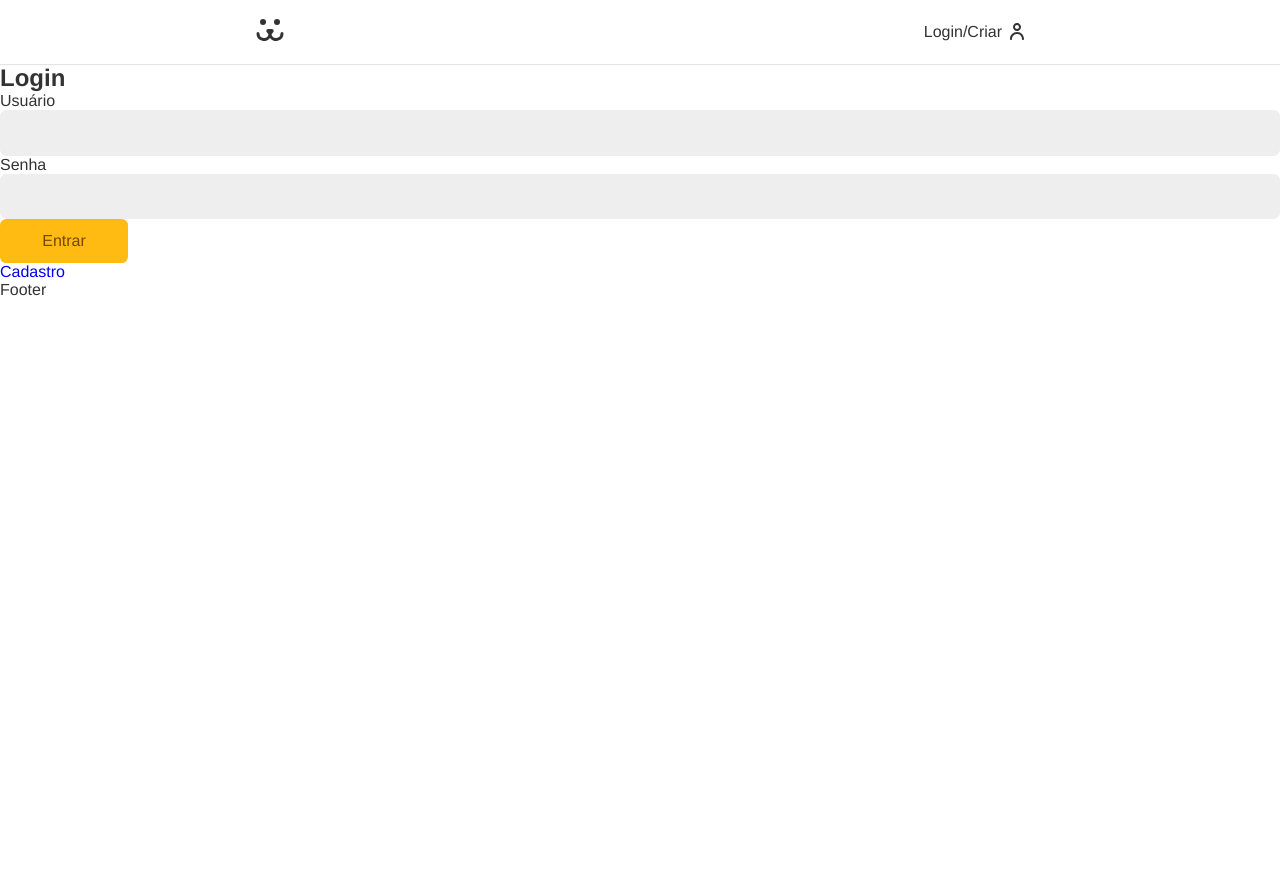
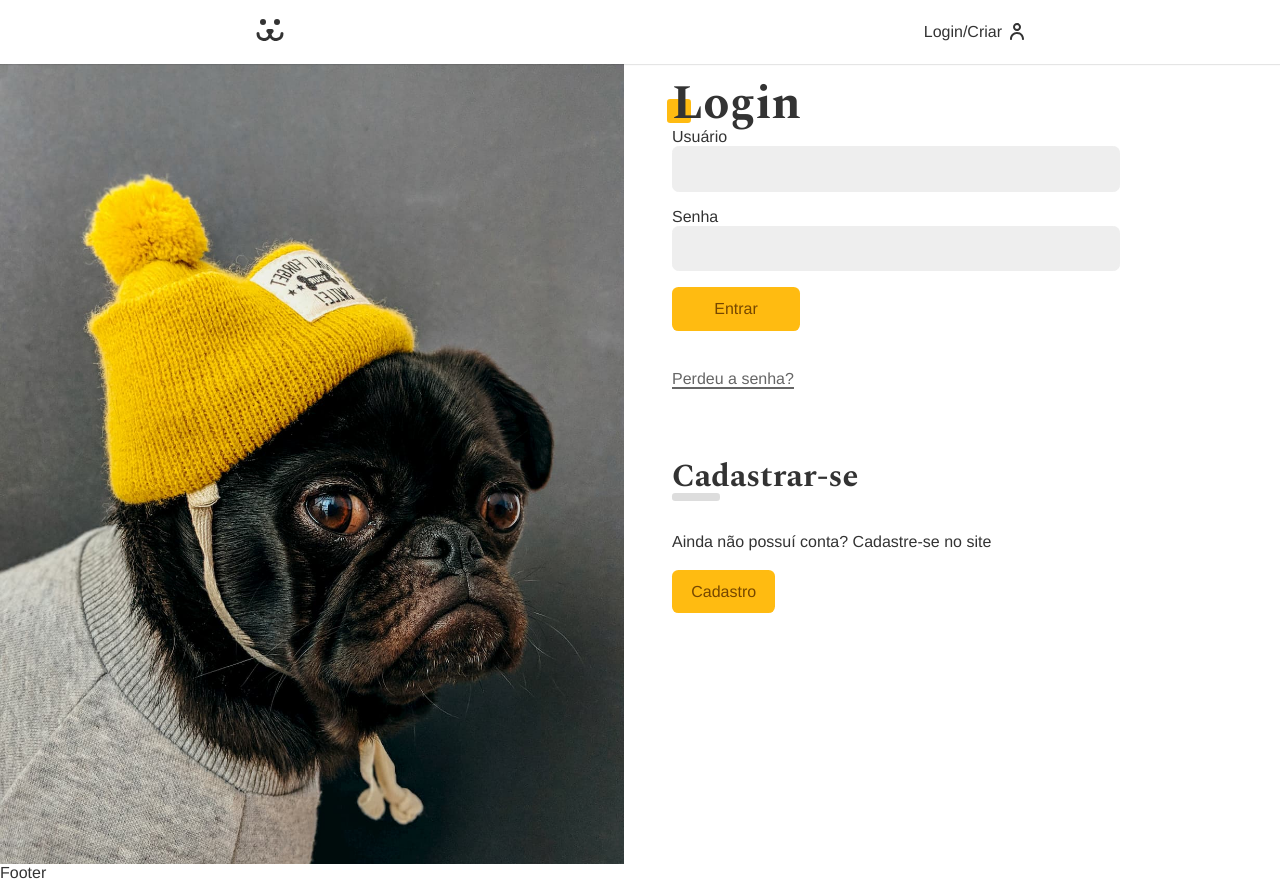
Before and after one commit to LeonardoFurmann/origamid-react, a React (Vite) app in the folder dogs/: page /login in a window 1280 px wide. Before the commit the page ends 800 px from the top, so only its background shows below. Built offline with nearby package versions, Linux system fonts and the light colour scheme.

Commit message:
Cadastro

```diff
--- a/dogs/src/App.css
+++ b/dogs/src/App.css
@@ -1,3 +1,5 @@
+@import url('https://fonts.googleapis.com/css2?family=Spectral:ital,wght@0,200;0,300;0,400;0,500;0,600;0,700;0,800;1,200;1,300;1,400;1,500;1,600;1,700;1,800&display=swap');
+
 * {
     box-sizing: border-box;
   }
@@ -41,6 +43,7 @@
 
   a {
     text-decoration: none;
+    color: #333;
   }
 
   .container {
@@ -48,3 +51,42 @@
     padding: 0 1rem;
     margin: 0 auto;
   }
+
+  .animeLeft{
+    opacity: 0;
+    transform: translate3d(-20px);
+    animation: animeLeft .3s forwards;
+  }
+
+  @keyframes animeLeft {
+    to{
+      opacity: 1;
+      transform: initial;
+    }
+  }
+
+  .title{
+    font-family: var(--type-second);
+    line-height: 1;
+    font-size: 3rem;
+    position: relative;
+    z-index: 1;
+  }
+
+  .title::after {
+    content: '';
+    display: block;
+    width: 1.5rem;
+    height: 1.5rem;
+    background: #fb1;
+    position: absolute;
+    bottom: 5px;
+    left: -5px;
+    border-radius: 0.2rem;
+    z-index: -1;
+  }
+
+  .error{
+    color: #f31;
+    margin: 1rem 0;
+  }
--- a/dogs/src/Components/Form/Input.jsx
+++ b/dogs/src/Components/Form/Input.jsx
@@ -3,7 +3,7 @@
 
 const Input = ({label, type, name, value, onChange, error, onBlur}) => {
   return (
-    <div>
+    <div className={styles.wrapper}>
       <label htmlFor={name}>{label}</label>
       <input
         id={name}
--- /dev/null
+++ b/dogs/src/Components/Helper/Erro.jsx
@@ -0,0 +1,12 @@
+import React from 'react'
+
+const Erro = ({error}) => {
+
+ if(!error) return null;
+
+  return (
+    <p className='error'>{error}</p>
+  )
+}
+
+export default Erro
--- a/dogs/src/Components/Login/Login.jsx
+++ b/dogs/src/Components/Login/Login.jsx
@@ -5,6 +5,7 @@
 import LoginPasswordLost from './LoginPasswordLost';
 import LoginPasswordReset from './LoginPasswordReset';
 import { UserContext } from '../../UserContext';
+import styles from './Login.module.css';
 
 const Login = () => {
   const {login} = React.useContext(UserContext)
@@ -13,14 +14,16 @@
 
 
   return (
-    <div>
+    <section className={styles.login}>
+      <div className={styles.forms}>
       <Routes>
         <Route path="/" element={<LoginForm />} />
         <Route path="criar" element={<LoginCreate />} />
         <Route path="perdeu" element={<LoginPasswordLost />} />
         <Route path="resetar" element={<LoginPasswordReset />} />
       </Routes>
-    </div>
+      </div>
+    </section>
   );
 };
 
--- /dev/null
+++ b/dogs/src/Components/Login/Login.module.css
@@ -0,0 +1,30 @@
+.login {
+    display: grid;
+    grid-template-columns: 1fr 1fr;
+    min-height: 100vh;
+    gap: 2rem;
+  }
+
+  .login::before {
+    display: block;
+    content: '';
+    background: url('../../Assets/login.jpg') no-repeat center center;
+    background-size: cover;
+  }
+
+  .forms {
+    max-width: 30rem;
+    padding: 1rem;
+  }
+
+  @media (max-width: 40rem) {
+    .login {
+      grid-template-columns: 1fr;
+    }
+    .login::before {
+      display: none;
+    }
+    .forms {
+      max-width: 100%;
+    }
+  }
--- a/dogs/src/Components/Login/LoginCreate.jsx
+++ b/dogs/src/Components/Login/LoginCreate.jsx
@@ -1,9 +1,39 @@
-import React from 'react'
+import React from 'react';
+import Input from '../Form/Input';
+import Button from '../Form/Button';
+import useForm from '../../Hooks/useForm';
+import { USER_POST } from '../../api';
+import { UserContext } from '../../UserContext';
 
 const LoginCreate = () => {
+  const username = useForm();
+  const email = useForm('email');
+  const password = useForm();
+
+  const { userLogin } = React.useContext(UserContext);
+
+  async function handleSubmit(event) {
+    event.preventDefault();
+    const { url, options } = USER_POST({
+      username: username.value,
+      email: email.value,
+      password: password.value,
+    });
+    const response = await fetch(url, options);
+    if (response.ok) userLogin(username.value, password.value);
+  }
+
   return (
-    <div>LoginCreate</div>
-  )
-}
+    <section className="animeLeft">
+      <h1 className="title">Cadastre-se</h1>
+      <form onSubmit={handleSubmit}>
+        <Input label="Usuário" type="text" name="username" {...username} />
+        <Input label="Email" type="email" name="email" {...email} />
+        <Input label="Senha" type="password" name="password" {...password} />
+        <Button>Cadastrar</Button>
+      </form>
+    </section>
+  );
+};
 
-export default LoginCreate
+export default LoginCreate;
--- a/dogs/src/Components/Login/LoginForm.jsx
+++ b/dogs/src/Components/Login/LoginForm.jsx
@@ -5,33 +5,39 @@
 import useForm from '../../Hooks/useForm';
 import { TOKEN_POST, USER_GET } from '../../api';
 import { UserContext } from '../../UserContext';
+import Error from '../Helper/Erro'
+import styles from './LoginForm.module.css'
+import stylesBtn from '../Form/Button.module.css'
 
 const LoginForm = () => {
   const username = useForm();
   const password = useForm();
-  const {userLogin, error, loading} = useContext(UserContext)
+  const { userLogin, error, loading } = useContext(UserContext)
 
   async function handleSubmit(event) {
     event.preventDefault();
 
     if (username.validate() && password.validate()) {
-
       userLogin(username.value, password.value)
-
     }
   }
 
   return (
-    <section>
-      <h1>Login</h1>
-      <form action="" onSubmit={handleSubmit}>
+    <section className='animeLeft'>
+      <h1 className='title'>Login</h1>
+      <form action="" onSubmit={handleSubmit} className={styles.form}>
         <Input type="text" label="Usuário" name='username' {...username} />
         <Input type="password" label="Senha" name='password' {...password} />
         {loading ? <button disabled>Carregando...</button> :
-        <Button>Entrar</Button>}
-        {error && <p>{error}</p>}
+          <Button>Entrar</Button>}
+        {error && <Error error={error} />}
       </form>
-      <Link to="/login/criar">Cadastro</Link>
+      <Link to="/login/perdeu" className={styles.perdeu}>Perdeu a senha?</Link>
+      <div className={styles.cadastro}>
+        <h2 className={styles.subtitle}>Cadastrar-se</h2>
+        <p>Ainda não possuí conta? Cadastre-se no site</p>
+        <Link to="/login/criar" className={stylesBtn.button}>Cadastro</Link>
+      </div>
     </section>
   );
 };
--- /dev/null
+++ b/dogs/src/Components/Login/LoginForm.module.css
@@ -0,0 +1,42 @@
+.form {
+    margin-bottom: 2rem;
+  }
+
+  .perdeu {
+    display: inline-block;
+    color: #666;
+    padding: 0.5rem 0;
+    line-height: 1;
+  }
+
+  .perdeu::after {
+    content: '';
+    height: 2px;
+    width: 100%;
+    background: currentColor;
+    display: block;
+  }
+
+  .cadastro {
+    margin-top: 4rem;
+  }
+
+  .cadastro p {
+    margin-top: 2rem;
+    margin-bottom: 2rem;
+  }
+
+  .subtitle {
+    font-family: var(--type-second);
+    line-height: 1;
+    font-size: 2rem;
+  }
+
+  .subtitle::after {
+    content: '';
+    display: block;
+    background: #ddd;
+    height: 0.5rem;
+    width: 3rem;
+    border-radius: 0.2rem;
+  }
--- a/dogs/src/Hooks/useForm.jsx
+++ b/dogs/src/Hooks/useForm.jsx
@@ -4,6 +4,11 @@
   email: {
     regex: /^(([^<>()[\]\\.,;:\s@"]+(\.[^<>()[\]\\.,;:\s@"]+)*)|(".+"))@((\[[0-9]{1,3}\.[0-9]{1,3}\.[0-9]{1,3}\.[0-9]{1,3}\])|(([a-zA-Z\-0-9]+\.)+[a-zA-Z]{2,}))$/,
     message: 'Preencha um email válido',
+  },
+  password: {
+    regex: /^(?=.*\d)(?=.*[a-z])(?=.*[A-Z])[0-9a-zA-Z]{8,}$/,
+    message:
+      'A senha precisa ter 1 caracter maíusculo, 1 minúsculo e 1 digito. Com no mínimo 8 caracteres.',
   },
 };
 
--- a/dogs/src/api.jsx
+++ b/dogs/src/api.jsx
@@ -15,7 +15,7 @@
 
 export function TOKEN_VALIDATE_POST(token) {
   return {
-    url: API_URL + '/jwt-auth/v1/validate',
+    url: API_URL + '/jwt-auth/v1/token/validate',
     options: {
       method: 'POST',
       headers: {
@@ -36,3 +36,16 @@
     },
   };
 }
+
+export function USER_POST(body) {
+  return {
+    url: API_URL + '/api/user',
+    options: {
+      method: 'POST',
+      headers: {
+        'Content-Type': 'application/json',
+      },
+      body: JSON.stringify(body),
+    },
+  };
+}
```
